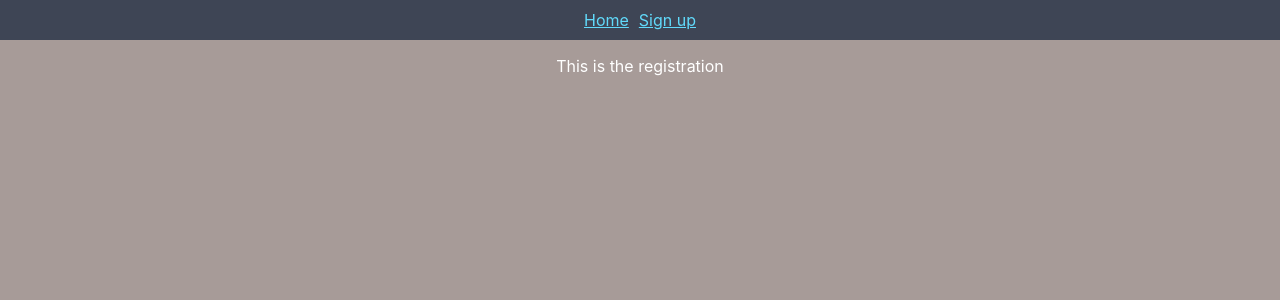
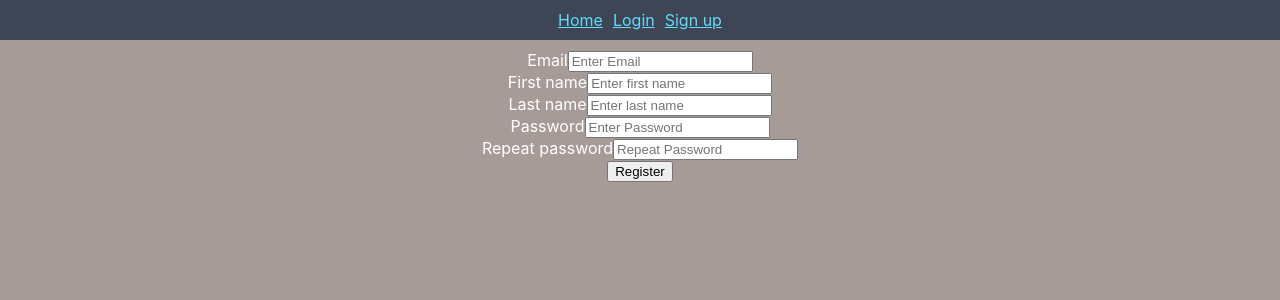
Before and after one commit to jmpichardo/aspnet-core-react-redux-boilerplate, a React (Create React App) app in the folder renetdux.client/: page /register in a window 1280 px wide. Shown: the top 300 px of the page. Built offline with nearby package versions, Linux system fonts and the light colour scheme.

Commit message:
Added some forms for login and registration

```diff
--- a/renetdux.client/src/containers/app/App.js
+++ b/renetdux.client/src/containers/app/App.js
@@ -2,19 +2,22 @@ import React from 'react';
 import { BrowserRouter as Router, Route, Link } from 'react-router-dom';
 import Home from '../home/Home';
 import Registration from '../registration/Registration';
+import Login from '../login/Login';
 import './App.scss';
 
-function App() {
+const App = () => {
   return (
     <Router>
       <div className="app">
         <div className="nav-bar">
           <div className="nav-bar__item"><Link to="/">Home</Link></div>
+          <div className="nav-bar__item"><Link to="/login">Login</Link></div>
           <div className="nav-bar__item"><Link to="/register">Sign up</Link></div>
         </div>
 
         <div className="content">
           <Route exact path="/" component={Home} />
+          <Route path="/login" component={Login} />
           <Route path="/register" component={Registration} />
         </div>
       </div>
--- a/renetdux.client/src/containers/home/Home.js
+++ b/renetdux.client/src/containers/home/Home.js
@@ -1,11 +1,27 @@
 import React from 'react';
 
-function Home() {
+const UserGreeting = (props) => {
+  const { username } = props;
+  return <p>Hello {username}</p>
+}
+
+const AnonymousGreeting = () => {
+  return <p>Please login to continue...</p>
+}
+
+const Home = (props) => {
+  const { username } = props;
+
   return (
     <div>
-        <p>Home!!!</p>
+      { username ?
+        <UserGreeting />
+      :
+        <AnonymousGreeting />
+      }
+
     </div>
-  );
+  )
 }
 
 export default Home;
--- /dev/null
+++ b/renetdux.client/src/containers/login/Login.js
@@ -0,0 +1,22 @@
+import React from 'react';
+import './Login.scss';
+
+const Login = () => {
+  return (
+    <div>
+      <form className="login-form">
+        <div>
+          <label for="email">Email</label>
+          <input type="text" placeholder="Enter Email" name="email" required />
+        </div>
+        <div>
+          <label for="psw">Password</label>
+          <input type="password" placeholder="Enter Password" name="psw" required />
+        </div>
+        <button type="submit">Login</button>
+      </form>
+    </div>
+  );
+}
+
+export default Login;
--- /dev/null
+++ b/renetdux.client/src/containers/login/Login.scss
@@ -0,0 +1,10 @@
+.login-form {
+  label {
+  }
+
+  input {
+  }
+
+  button {
+  }
+}
--- a/renetdux.client/src/containers/registration/Registration.js
+++ b/renetdux.client/src/containers/registration/Registration.js
@@ -1,9 +1,32 @@
 import React from 'react';
+import './Registration.scss';
 
-function Registration() {
+const Registration = () => {
   return (
     <div>
-        <p>This is the registration</p>
+      <form className="registration-form">
+        <div>
+          <label for="email">Email</label>
+          <input type="text" placeholder="Enter Email" name="email" required />
+        </div>
+        <div>
+          <label for="email">First name</label>
+          <input type="text" placeholder="Enter first name" name="firstname" required />
+        </div>
+        <div>
+          <label for="email">Last name</label>
+          <input type="text" placeholder="Enter last name" name="lastname" required />
+        </div>
+        <div>
+          <label for="psw">Password</label>
+          <input type="password" placeholder="Enter Password" name="psw" required />
+        </div>
+        <div>
+          <label for="psw">Repeat password</label>
+          <input type="password" placeholder="Repeat Password" name="psw2" required />
+        </div>
+        <button type="submit">Register</button>
+      </form>
     </div>
   );
 }
--- /dev/null
+++ b/renetdux.client/src/containers/registration/Registration.scss
@@ -0,0 +1,10 @@
+.registration-form {
+  label {
+  }
+
+  input {
+  }
+
+  button {
+  }
+}
```
